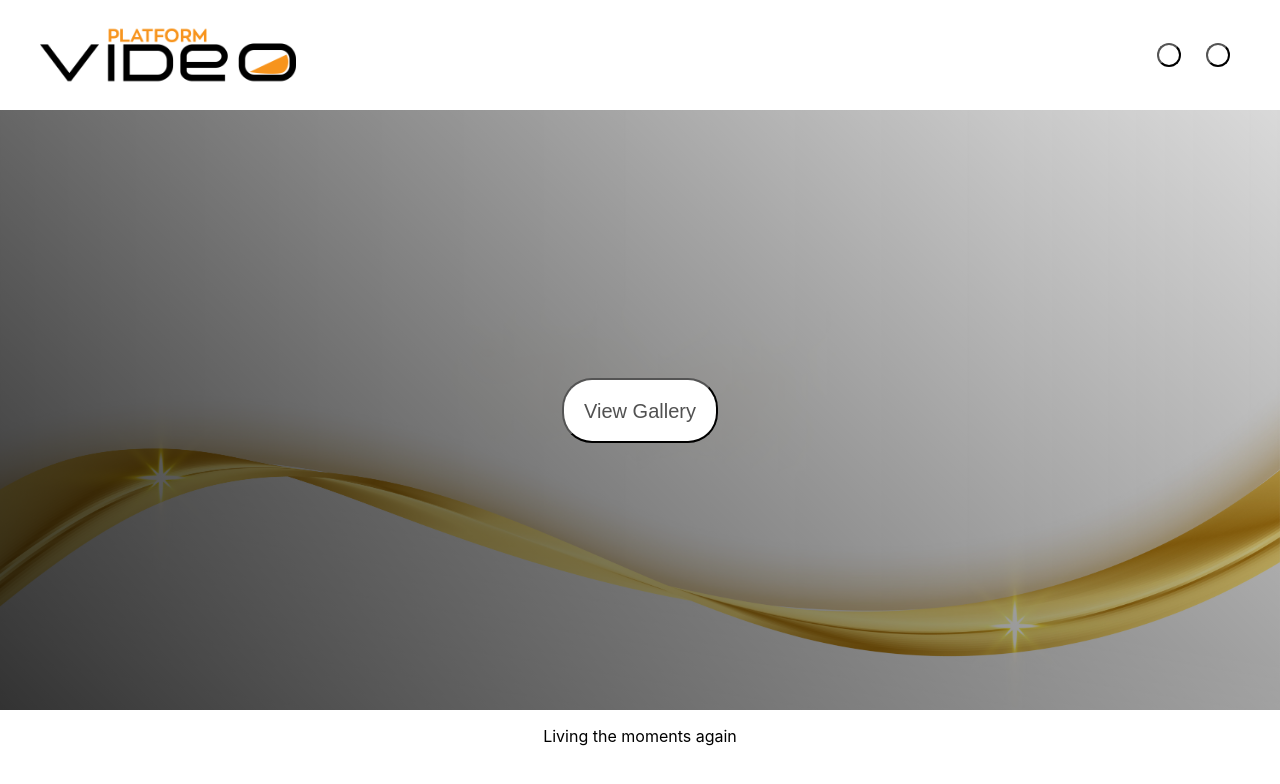
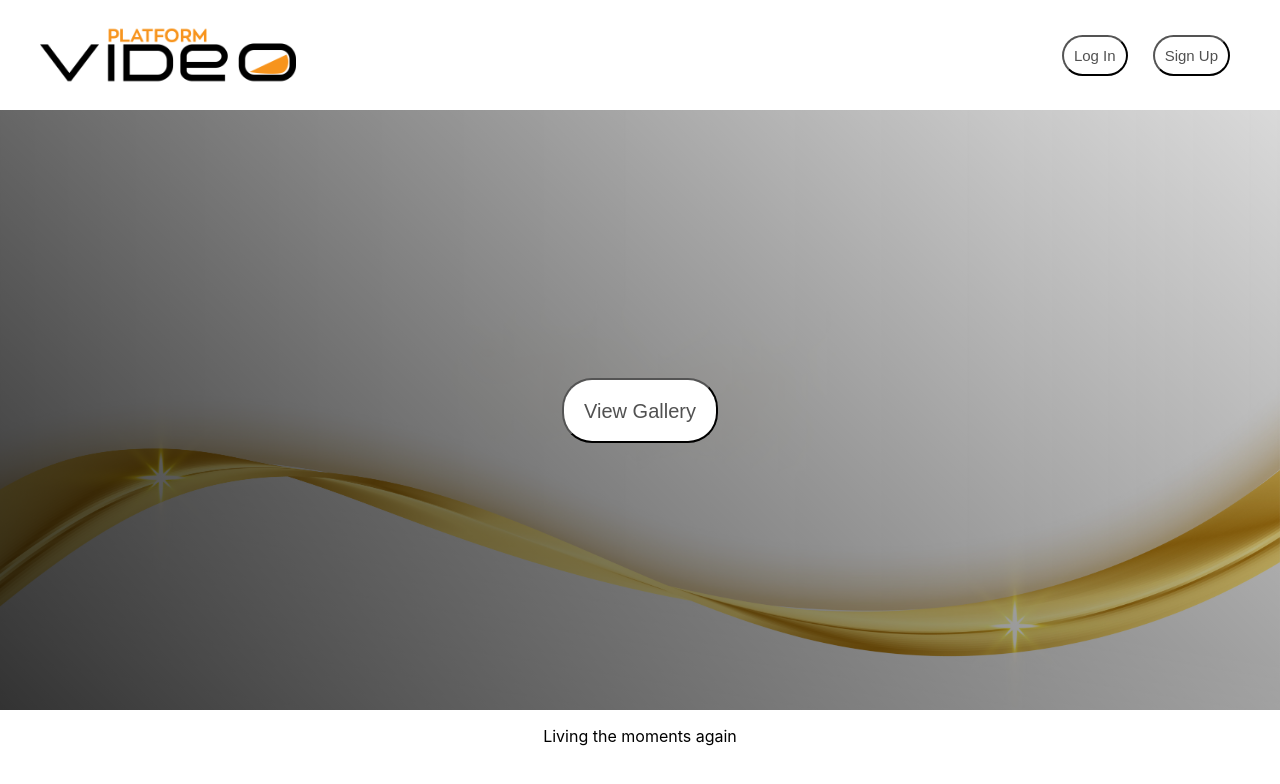
Before and after one commit to ManassehGit/videoPlatform, a React (Create React App) app: page / in a window 1280 px wide. Shown: the top 784 px of the page. Built offline with nearby package versions, Linux system fonts and the light colour scheme.

Commit message:
Main Page

```diff
--- a/src/App.js
+++ b/src/App.js
@@ -6,7 +6,9 @@ import Body from './components/body/body';
 function App() {
   return (
     <div className="App">
-      <Header />
+      <Header
+      button1="Log In"
+      button2= "Sign Up"/>
       <Body />
       <Footer />
     </div>
```
